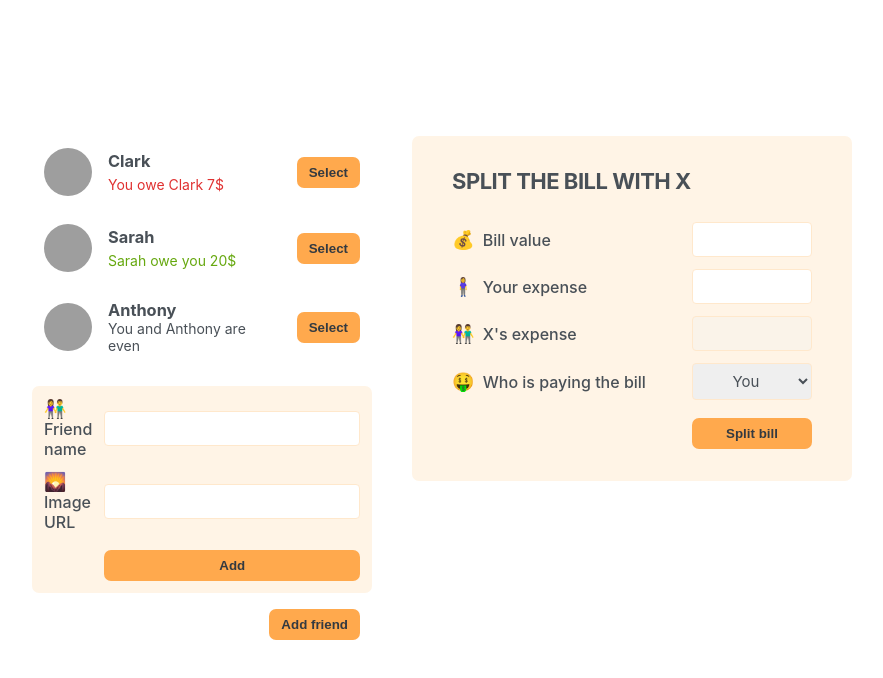
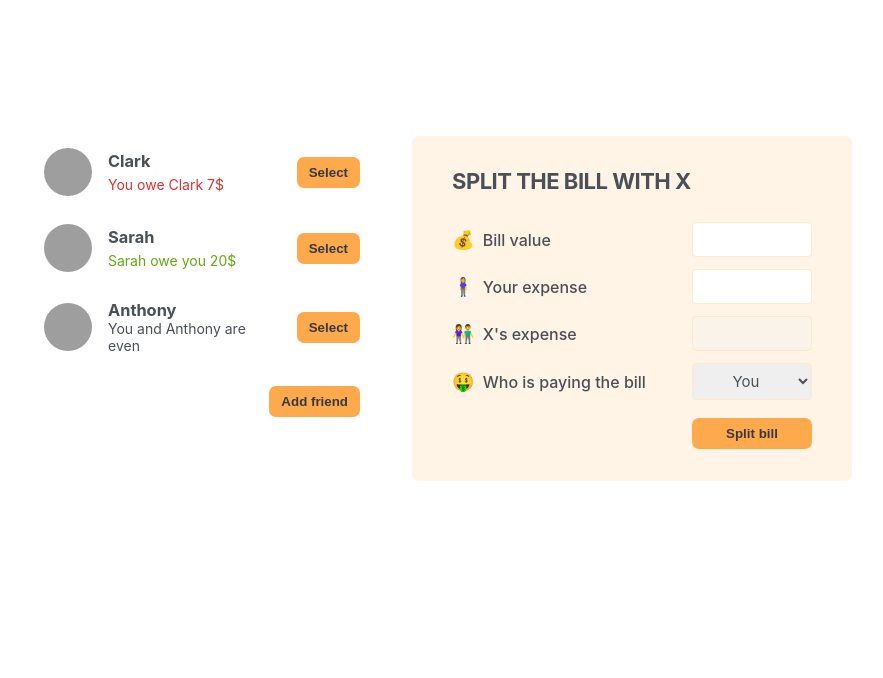
Before and after one commit to sureshcstha/06-eat-n-split, a React (Create React App) app: page / in a window 1280 px wide. Shown: the top 678 px of the page, without its empty margins (198-1081 px from the left). Built offline with nearby package versions, Linux system fonts and the light colour scheme; grey boxes are pictures that could not be loaded.

Commit message:
show and hide new friend form

```diff
--- a/src/App.js
+++ b/src/App.js
@@ -1,3 +1,5 @@
+import { useState } from "react";
+
 const initialFriends = [
   {
     id: 118836,
@@ -19,13 +21,23 @@
   },
 ];
 
+function Button({children, onClick}) {
+  return <button className="button" onClick={onClick}>{children}</button>
+}
+
 export default function App() {
+  const [showAddFriend, setShowAddFriend] = useState(false);
+
+  function handleShowAddFriend() {
+    setShowAddFriend((show) => !show);
+  }
+
   return (
     <div className="app">
       <div className="sidebar">
         <FriendsList />
-        <FormAddFriend />
-        <Button>Add friend</Button>
+        {showAddFriend && <FormAddFriend />}
+        <Button onClick={handleShowAddFriend}>{ showAddFriend ? "Close" : "Add friend"}</Button>
       </div>
 
       <FormSplitBill />
@@ -70,10 +82,6 @@
   );
 }
 
-function Button({children}) {
-  return <button className="button">{children}</button>
-}
-
 function FormAddFriend() {
   return <form className="form-add-friend">
     <label>👫 Friend name</label>
```
